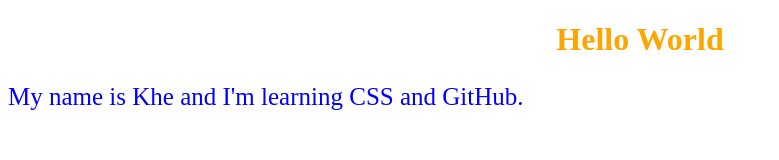
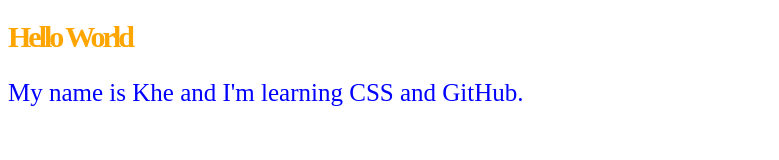
Before and after one commit to radreads/radreads.github.io, a plain HTML site: page index.html in a window 1280 px wide. Shown: the whole page, without its empty margins (0-779 px from the left). Drawn offline with Linux system fonts and the light colour scheme.

Commit message:
added header styles

```diff
--- a/style.css
+++ b/style.css
@@ -1,6 +1,11 @@
 h1 {
-color: orange;
-text-align: center;
+  color: orange;
+  text-align: left;
+  letter-spacing: -3px;
+  font-family: "Times New Roman", Times, serif;
+  font-size: 30px;
+  font-weight: bold;
+
 }
 
 p {
```
